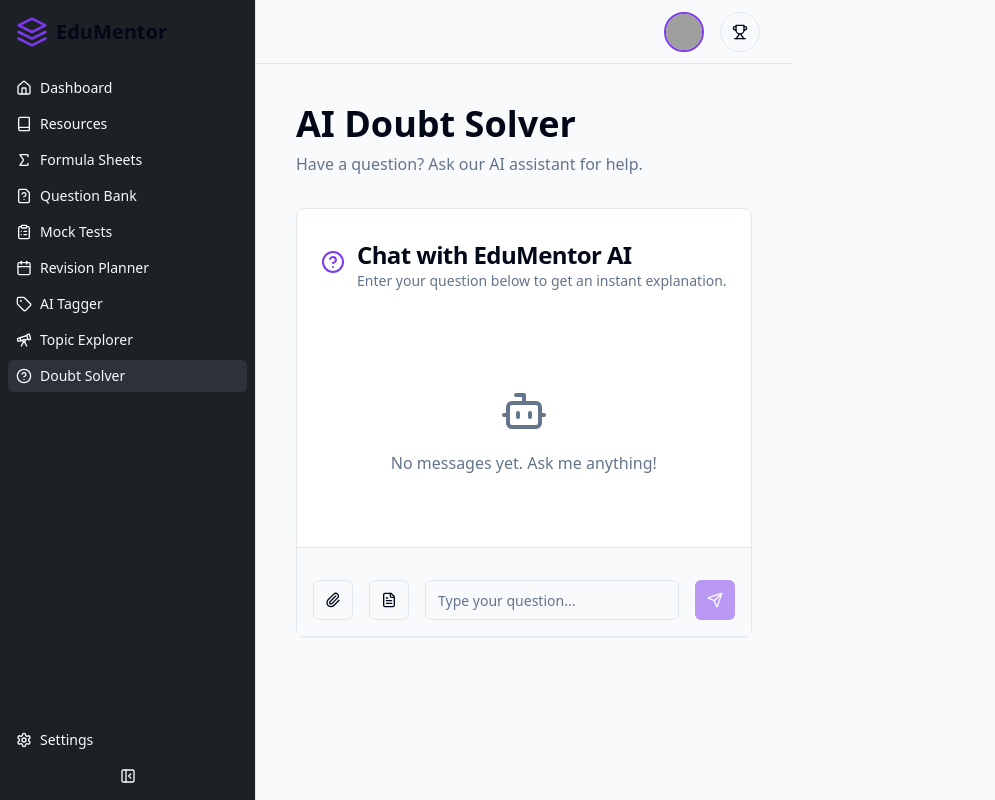
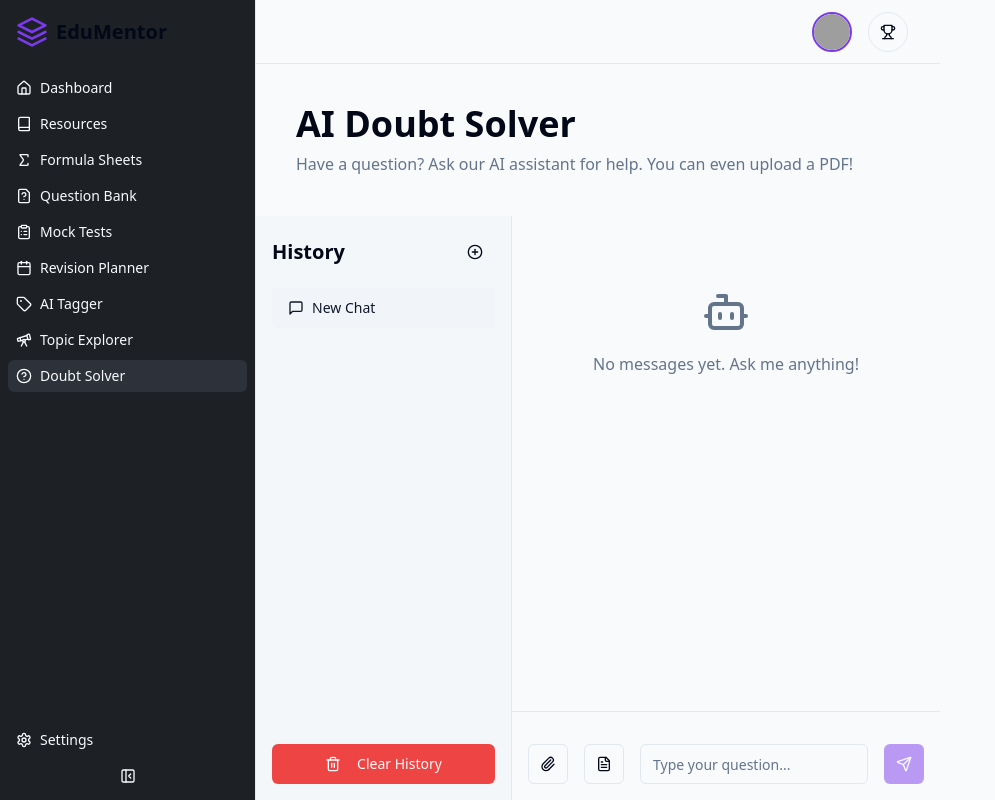
Before and after one commit to AbhishekKumar-cse/edumentor, a Next.js app: page /doubt-solver in a window 1280 px wide. Shown: the whole page, without its empty margins (0-995 px from the left). Built offline with nearby package versions, Linux system fonts and the light colour scheme; grey boxes are pictures that could not be loaded; what @genkit-ai/googleai, genkit would draw is missing.

Commit message:
make a save histrory option there to see the previous chats

```diff
--- a/src/app/doubt-solver/chat-interface.tsx
+++ b/src/app/doubt-solver/chat-interface.tsx
@@ -1,14 +1,27 @@
+
 "use client";
 
-import { useState, useRef, useEffect } from "react";
+import { useState, useRef, useEffect, useCallback } from "react";
 import Image from "next/image";
 import { resolveStudentDoubts } from "@/ai/flows/resolve-student-doubts";
 import { Button } from "@/components/ui/button";
 import { Input } from "@/components/ui/input";
 import { ScrollArea } from "@/components/ui/scroll-area";
 import { Avatar, AvatarFallback } from "@/components/ui/avatar";
-import { Send, User, Bot, Loader2, Paperclip, X, FileText } from "lucide-react";
+import { Send, User, Bot, Loader2, Paperclip, X, FileText, PlusCircle, Trash2, MessageSquare } from "lucide-react";
 import { cn } from "@/lib/utils";
+import { useToast } from "@/hooks/use-toast";
+import {
+  AlertDialog,
+  AlertDialogAction,
+  AlertDialogCancel,
+  AlertDialogContent,
+  AlertDialogDescription,
+  AlertDialogFooter,
+  AlertDialogHeader,
+  AlertDialogTitle,
+  AlertDialogTrigger,
+} from "@/components/ui/alert-dialog"
 
 type Message = {
   id: string;
@@ -18,8 +31,15 @@ type Message = {
   pdf?: { name: string };
 };
 
+type Chat = {
+    id: string;
+    title: string;
+    messages: Message[];
+}
+
 export default function ChatInterface() {
-  const [messages, setMessages] = useState<Message[]>([]);
+  const [chats, setChats] = useState<Record<string, Chat>>({});
+  const [activeChatId, setActiveChatId] = useState<string | null>(null);
   const [input, setInput] = useState("");
   const [image, setImage] = useState<string | null>(null);
   const [pdf, setPdf] = useState<{name: string, data: string} | null>(null);
@@ -27,6 +47,44 @@ export default function ChatInterface() {
   const imageInputRef = useRef<HTMLInputElement>(null);
   const pdfInputRef = useRef<HTMLInputElement>(null);
   const scrollAreaRef = useRef<HTMLDivElement>(null);
+  const { toast } = useToast();
+
+  const activeChat = activeChatId ? chats[activeChatId] : null;
+
+  // Load chats from localStorage on initial render
+  useEffect(() => {
+    try {
+      const savedChats = localStorage.getItem("doubtSolverChats");
+      if (savedChats) {
+        const parsedChats = JSON.parse(savedChats);
+        setChats(parsedChats);
+        const lastActiveId = localStorage.getItem("doubtSolverLastActiveId");
+        if (lastActiveId && parsedChats[lastActiveId]) {
+            setActiveChatId(lastActiveId);
+        } else if (Object.keys(parsedChats).length > 0) {
+            setActiveChatId(Object.keys(parsedChats)[0]);
+        } else {
+            handleNewChat();
+        }
+      } else {
+        handleNewChat();
+      }
+    } catch (error) {
+      console.error("Failed to load chats from localStorage", error);
+      handleNewChat();
+    }
+  }, []);
+
+  // Save chats to localStorage whenever they change
+  useEffect(() => {
+    if (Object.keys(chats).length > 0) {
+      localStorage.setItem("doubtSolverChats", JSON.stringify(chats));
+    }
+    if (activeChatId) {
+      localStorage.setItem("doubtSolverLastActiveId", activeChatId);
+    }
+  }, [chats, activeChatId]);
+
 
   useEffect(() => {
     if (scrollAreaRef.current) {
@@ -35,8 +93,33 @@ export default function ChatInterface() {
             behavior: 'smooth'
         });
     }
-  }, [messages, isLoading]);
+  }, [activeChat?.messages, isLoading]);
 
+  const handleNewChat = useCallback(() => {
+    const newChatId = Date.now().toString();
+    const newChat: Chat = {
+      id: newChatId,
+      title: "New Chat",
+      messages: [],
+    };
+    setChats(prev => ({ ...prev, [newChatId]: newChat }));
+    setActiveChatId(newChatId);
+    setInput("");
+    setImage(null);
+    setPdf(null);
+  }, []);
+
+  const handleClearHistory = () => {
+    setChats({});
+    setActiveChatId(null);
+    localStorage.removeItem("doubtSolverChats");
+    localStorage.removeItem("doubtSolverLastActiveId");
+    handleNewChat();
+    toast({
+        title: "History Cleared",
+        description: "All your chats have been deleted.",
+    })
+  }
 
   const handleImageChange = (e: React.ChangeEvent<HTMLInputElement>) => {
     const file = e.target.files?.[0];
@@ -44,7 +127,7 @@ export default function ChatInterface() {
       const reader = new FileReader();
       reader.onload = (loadEvent) => {
         setImage(loadEvent.target?.result as string);
-        setPdf(null); // Clear PDF if image is selected
+        setPdf(null);
       };
       reader.readAsDataURL(file);
     }
@@ -56,16 +139,15 @@ export default function ChatInterface() {
       const reader = new FileReader();
       reader.onload = (loadEvent) => {
           setPdf({ name: file.name, data: loadEvent.target?.result as string});
-          setImage(null); // Clear image if PDF is selected
+          setImage(null);
       };
       reader.readAsDataURL(file);
     }
   };
 
-
   const handleSendMessage = async (e: React.FormEvent) => {
     e.preventDefault();
-    if ((!input.trim() && !image && !pdf) || isLoading) return;
+    if (!activeChatId || (!input.trim() && !image && !pdf) || isLoading) return;
 
     const userMessage: Message = {
       id: Date.now().toString(),
@@ -74,8 +156,22 @@ export default function ChatInterface() {
       ...(image && { image }),
       ...(pdf && { pdf: { name: pdf.name } }),
     };
-    const newMessages = [...messages, userMessage];
-    setMessages(newMessages);
+
+    const newMessages = [...(activeChat?.messages || []), userMessage];
+
+    // Auto-generate title from first message
+    const isFirstMessage = (activeChat?.messages.length || 0) === 0;
+    const newTitle = isFirstMessage && input.trim() ? input.trim().substring(0, 30) + '...' : activeChat?.title;
+
+    setChats(prev => ({
+        ...prev,
+        [activeChatId]: {
+            ...prev[activeChatId],
+            title: newTitle || prev[activeChatId].title,
+            messages: newMessages,
+        }
+    }));
+
     setInput("");
     setImage(null);
     setPdf(null);
@@ -99,7 +195,13 @@ export default function ChatInterface() {
         role: "assistant",
         content: result.answer + (result.explanation ? `\n\n**Explanation:**\n${result.explanation}` : ''),
       };
-      setMessages((prev) => [...prev, assistantMessage]);
+       setChats(prev => ({
+        ...prev,
+        [activeChatId]: {
+            ...prev[activeChatId],
+            messages: [...newMessages, assistantMessage],
+        }
+    }));
     } catch (error) {
       console.error(error);
       const errorMessage: Message = {
@@ -107,23 +209,77 @@ export default function ChatInterface() {
         role: "assistant",
         content: "Sorry, I encountered an error. Please try again.",
       };
-      setMessages((prev) => [...prev, errorMessage]);
+       setChats(prev => ({
+        ...prev,
+        [activeChatId]: {
+            ...prev[activeChatId],
+            messages: [...newMessages, errorMessage],
+        }
+      }));
     } finally {
       setIsLoading(false);
     }
   };
 
+  const chatHistory = Object.values(chats).sort((a,b) => parseInt(b.id) - parseInt(a.id));
+
   return (
-    <div className="flex flex-col h-full max-h-[70vh]">
+    <div className="flex h-full w-full">
+        {/* History Sidebar */}
+        <aside className="w-64 flex-shrink-0 border-r bg-secondary/50 p-4 flex flex-col">
+            <div className="flex items-center justify-between mb-4">
+                <h2 className="text-xl font-headline font-semibold">History</h2>
+                <Button variant="ghost" size="icon" onClick={handleNewChat}>
+                    <PlusCircle className="h-5 w-5" />
+                </Button>
+            </div>
+            <ScrollArea className="flex-1 -mx-4">
+                <div className="px-4 space-y-2">
+                 {chatHistory.map(chat => (
+                    <Button
+                        key={chat.id}
+                        variant={activeChatId === chat.id ? "secondary" : "ghost"}
+                        className="w-full justify-start gap-2"
+                        onClick={() => setActiveChatId(chat.id)}
+                    >
+                        <MessageSquare className="h-4 w-4" />
+                        <span className="truncate">{chat.title}</span>
+                    </Button>
+                 ))}
+                </div>
+            </ScrollArea>
+             <AlertDialog>
+                <AlertDialogTrigger asChild>
+                    <Button variant="destructive" className="mt-4">
+                        <Trash2 className="mr-2 h-4 w-4" /> Clear History
+                    </Button>
+                </AlertDialogTrigger>
+                <AlertDialogContent>
+                    <AlertDialogHeader>
+                    <AlertDialogTitle>Are you sure?</AlertDialogTitle>
+                    <AlertDialogDescription>
+                        This will permanently delete all your chat history. This action cannot be undone.
+                    </AlertDialogDescription>
+                    </AlertDialogHeader>
+                    <AlertDialogFooter>
+                    <AlertDialogCancel>Cancel</AlertDialogCancel>
+                    <AlertDialogAction onClick={handleClearHistory}>Confirm</AlertDialogAction>
+                    </AlertDialogFooter>
+                </AlertDialogContent>
+            </AlertDialog>
+        </aside>
+
+        {/* Main Chat Area */}
+        <div className="flex-1 flex flex-col bg-background">
           <ScrollArea className="flex-1 p-6" ref={scrollAreaRef}>
             <div className="space-y-6">
-          {messages.length === 0 && (
-            <div className="text-center text-muted-foreground py-12">
+              {(!activeChat || activeChat.messages.length === 0) && (
+                <div className="text-center text-muted-foreground py-12 flex flex-col items-center justify-center h-full">
                     <Bot className="mx-auto h-12 w-12 mb-4" />
                     <p>No messages yet. Ask me anything!</p>
                 </div>
               )}
-          {messages.map((message) => (
+              {activeChat?.messages.map((message) => (
                 <div
                   key={message.id}
                   className={cn(
@@ -265,5 +421,6 @@ export default function ChatInterface() {
             </form>
           </div>
         </div>
+    </div>
   );
 }
--- a/src/app/doubt-solver/page.tsx
+++ b/src/app/doubt-solver/page.tsx
@@ -5,26 +5,15 @@ import ChatInterface from "./chat-interface";
 
 export default function DoubtSolverPage() {
   return (
-    <div className="p-6 md:p-10">
-      <header className="space-y-2 mb-8">
+    <div className="h-full flex flex-col">
+      <header className="space-y-2 p-6 md:p-10 pb-0">
         <h1 className="text-4xl font-headline font-bold">AI Doubt Solver</h1>
         <p className="text-muted-foreground">
-          Have a question? Ask our AI assistant for help.
+          Have a question? Ask our AI assistant for help. You can even upload a PDF!
         </p>
       </header>
-      <div className="flex-1 flex flex-col">
-        <Card className="flex-1 flex flex-col">
-          <CardHeader className="flex flex-row items-center gap-3">
-              <HelpCircle className="w-6 h-6 text-primary" />
-              <div className="flex flex-col">
-                <CardTitle className="font-headline text-2xl">Chat with EduMentor AI</CardTitle>
-                <CardDescription>Enter your question below to get an instant explanation.</CardDescription>
-              </div>
-          </CardHeader>
-          <CardContent className="flex-1 flex flex-col p-0">
-             <ChatInterface />
-          </CardContent>
-        </Card>
+      <div className="flex-1 flex min-h-0">
+        <ChatInterface />
       </div>
     </div>
   );
```
Lines whose indentation alone changed are shown as unchanged.
